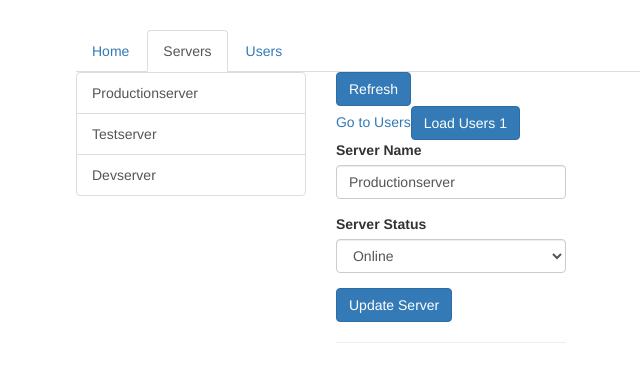
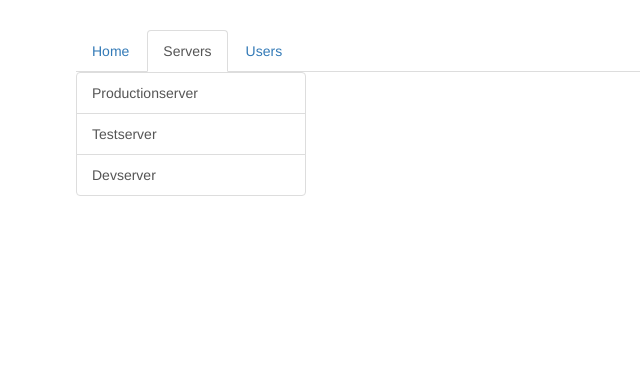
Before and after one commit to JulioRodriguezR/Angular-Rounting, an Angular app: page /servers in a window 1280 px wide. Shown: the top 382 px of the page, without its empty margins (189-829 px from the left). Built offline with nearby package versions, Linux system fonts and the light colour scheme.

Commit message:
Configure nested Paths

```diff
--- a/src/app/servers/servers.component.html
+++ b/src/app/servers/servers.component.html
@@ -19,27 +19,25 @@
   </div>
   <div class="col-xs-12 col-sm-4">
     <!--
+      Enlace que se utilizará en todas las rutas secundarias de la ruta
+      que se carga en los servidores
+    -->
+    <router-outlet></router-outlet>
+    <!--
       Añadir ruta absoluta  (navega a localhost:4200 servers)
       no ha ruta relativa (intenta ir a /serversServers)
     -->
-    <button class="btn btn-primary" (click)="onRefresh()">Refresh</button>
+    <!-- <button class="btn btn-primary" (click)="onRefresh()">Refresh</button>
     <br />
     <a routerLink="/users">Go to Users</a>
     <button class="btn btn-primary" (click)="onLoadUsers(1)">
       Load Users 1
-    </button>
-
+    </button> -->
     <!--
-      Usar los params y fragmentos de consulta tanto en el enfoque
+      Usar los params y fragmentos de consulta en el enfoque
       de enrutamiento programático, llamándolo desde
       typscript o el routerLink
      -->
-    <app-edit-server></app-edit-server>
-    <hr />
-    <!--
-      Enrutamiento anidado, cargando la ruta dinámicamente junto al
-      menu de elección de Servers
-     -->
-    <!-- <app-server></app-server> -->
+    <!-- <app-edit-server></app-edit-server> -->
   </div>
 </div>
--- a/src/app/users/users.component.html
+++ b/src/app/users/users.component.html
@@ -12,6 +12,7 @@
     </div>
   </div>
   <div class="col-xs-12 col-sm-4">
-    <app-user></app-user>
+    <!-- <app-user></app-user> -->
+    <router-outlet></router-outlet>
   </div>
 </div>
```
Also changed, not shown: src/app/app.module.ts (+15 -5 lines).
